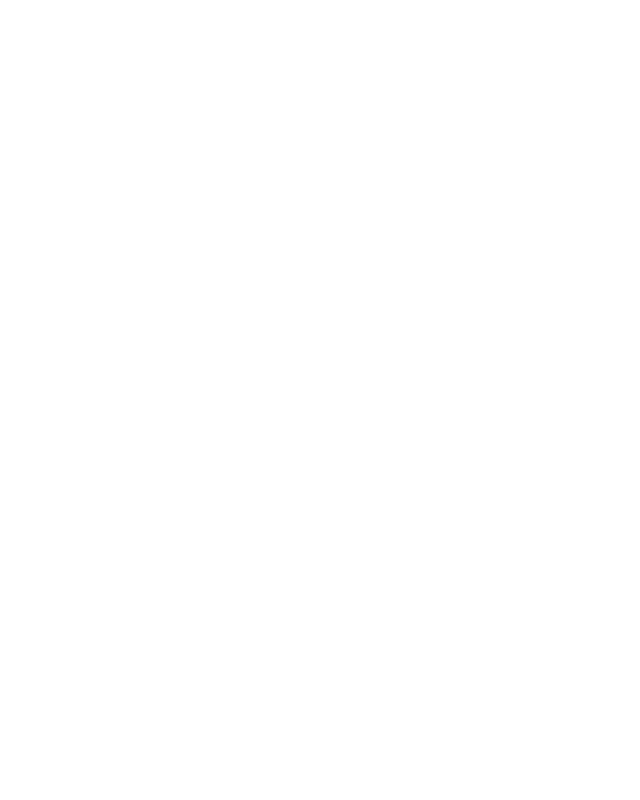
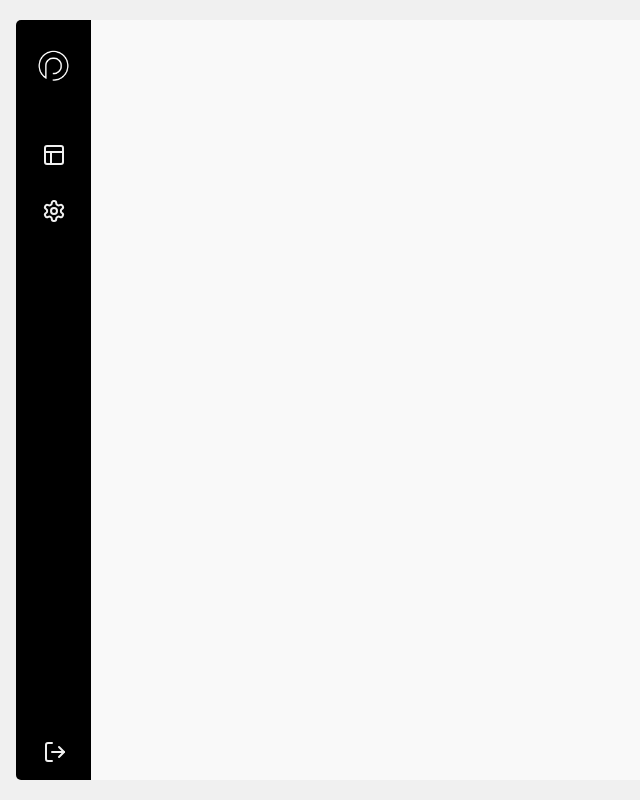
Before and after one commit to LeetC0der/frontend, a React (Vite) app: page /home in a window 1280 px wide. Before the commit this address had no page. Shown: the whole page, without its empty margins (0-640 px from the left). Built offline with nearby package versions, Linux system fonts and the light colour scheme.

Commit message:
task managment system Implementation

```diff
--- a/src/App.jsx
+++ b/src/App.jsx
@@ -2,6 +2,7 @@
 import { BrowserRouter as Router, Routes, Route } from "react-router-dom";
 import Login from "./authentication/Login/Login";
 import Register from "./authentication/Register_folder/Register";
+import HomePage from "./Home/HomePage";
 
 export default function App() {
   return (
@@ -9,6 +10,7 @@
       <Routes>
         <Route path="/" element={<Login />} />
         <Route path="/register" element={<Register />} />
+        <Route path="/home" element={<HomePage />} />
       </Routes>
     </Router>
   );
--- /dev/null
+++ b/src/Home/HomeOptions.jsx
@@ -0,0 +1,31 @@
+import React, { useState } from "react";
+import { PanelsTopLeft, Settings } from "lucide-react";
+import "./homeoptions.scss";
+export default function HomeOptions({ selectedOption }) {
+  const [active, setactive] = useState(false);
+  return (
+    <div
+      style={{ marginTop: "1rem", alignItems: "center" }}
+      className="flex-col"
+    >
+      <span className={active === "task" ? "bg" : ""}>
+        <PanelsTopLeft
+          className={active === "task" ? "icons active" : "icons"}
+          onClick={() => {
+            selectedOption("task");
+            setactive("task");
+          }}
+        />
+      </span>
+      <span className={active === "settings" ? "bg" : ""}>
+        <Settings
+          className={active === "settings" ? "icons active" : "icons"}
+          onClick={() => {
+            setactive("settings");
+            selectedOption("settings");
+          }}
+        />
+      </span>
+    </div>
+  );
+}
--- /dev/null
+++ b/src/Home/HomePage.jsx
@@ -0,0 +1,28 @@
+import React, { useState } from "react";
+import "./home.scss";
+import blackLogo from "../assets/blacklogo.png";
+import { LogOut } from "lucide-react";
+import HomeOptions from "./HomeOptions";
+import TaskManager from "../Task_manager/TaskManager";
+import Setting from "../settings/Setting";
+export default function HomePage() {
+  const [option, setoption] = useState(null);
+  const findSelectedoption = (data) => {
+    setoption(data);
+    console.log(data);
+    return;
+  };
+  return (
+    <div className="home centered">
+      <div className="nav flex-col">
+        <img className="img" src={blackLogo} alt="" />
+        <HomeOptions selectedOption={findSelectedoption} />
+        <LogOut className="logout" />
+      </div>
+      <div className="render-template">
+        {option && option === "task" ? <TaskManager /> : <></>}
+        {option && option === "settings" ? <Setting /> : <></>}
+      </div>
+    </div>
+  );
+}
--- /dev/null
+++ b/src/Home/home.scss
@@ -0,0 +1,43 @@
+.centered{
+    display: flex;
+    justify-content: center;
+    align-items: center;
+}
+
+.flex-col{
+    display: flex;
+    flex-direction: column;
+    justify-content: flex-start;
+}
+
+.home{
+    min-height: 100vh;
+    width: 100%;
+    padding: 1rem;
+    background-color: #f0f0f0;
+    .nav{
+        width: 5rem;
+        min-height: 95vh;
+        background-color: black;
+        border-top-left-radius: 5px;
+        border-bottom-left-radius: 5px;
+        color: #f0f0f0;
+        position: relative;
+        .img{
+            margin-top: 1rem;
+            width: 100%;
+        }
+        .logout{
+            position: absolute;
+            bottom: 1rem;
+            right: 1.5rem;
+        }
+    }
+    .render-template{
+        width: 100%;
+        min-height: 95vh;
+        background-color: #f9f9f9;
+        border-top-right-radius: 5px;
+        border-bottom-right-radius: 5px;
+    }
+}
--- /dev/null
+++ b/src/Home/homeoptions.scss
@@ -0,0 +1,15 @@
+.icons{
+    margin: 1rem 0;
+    cursor: pointer;
+}
+
+.active{
+    margin: 0;
+}
+
+.bg{
+    padding: 0.5rem;
+    background-color: white;
+    border-radius: 5px;
+    color: black;
+}
--- /dev/null
+++ b/src/Task_manager/TaskManager.jsx
@@ -0,0 +1,5 @@
+import React from "react";
+
+export default function TaskManager() {
+  return <div>TaskManager</div>;
+}
--- a/src/authentication/Login/LoginForm.jsx
+++ b/src/authentication/Login/LoginForm.jsx
@@ -1,6 +1,7 @@
 import React, { useEffect, useState } from "react";
 import { toast, ToastContainer } from "react-toastify";
 import { useForm } from "react-hook-form";
+import { useNavigate } from "react-router-dom";
 import "./loginform.scss";
 import loginUser from "./loginHelper";
 import { Eye, EyeOff } from "lucide-react";
@@ -15,7 +16,7 @@
     reset,
     handleSubmit,
   } = useForm();
-
+  const navigate = useNavigate();
   const formData = async (data) => {
     const response = await loginUser(data);
     if (response.response && response.response.status !== 200) {
@@ -29,6 +30,9 @@
       toast.success("Login successful!", {
         position: "top-right",
       });
+      setTimeout(() => {
+        navigate("/home");
+      }, 5000);
       console.log(response);
     }
   };
--- /dev/null
+++ b/src/settings/Setting.jsx
@@ -0,0 +1,5 @@
+import React from "react";
+
+export default function Setting() {
+  return <div>Setting</div>;
+}
```
Also changed, not shown: src/assets/Notes_amico.png (deleted), src/assets/blacklogo.png (added).
